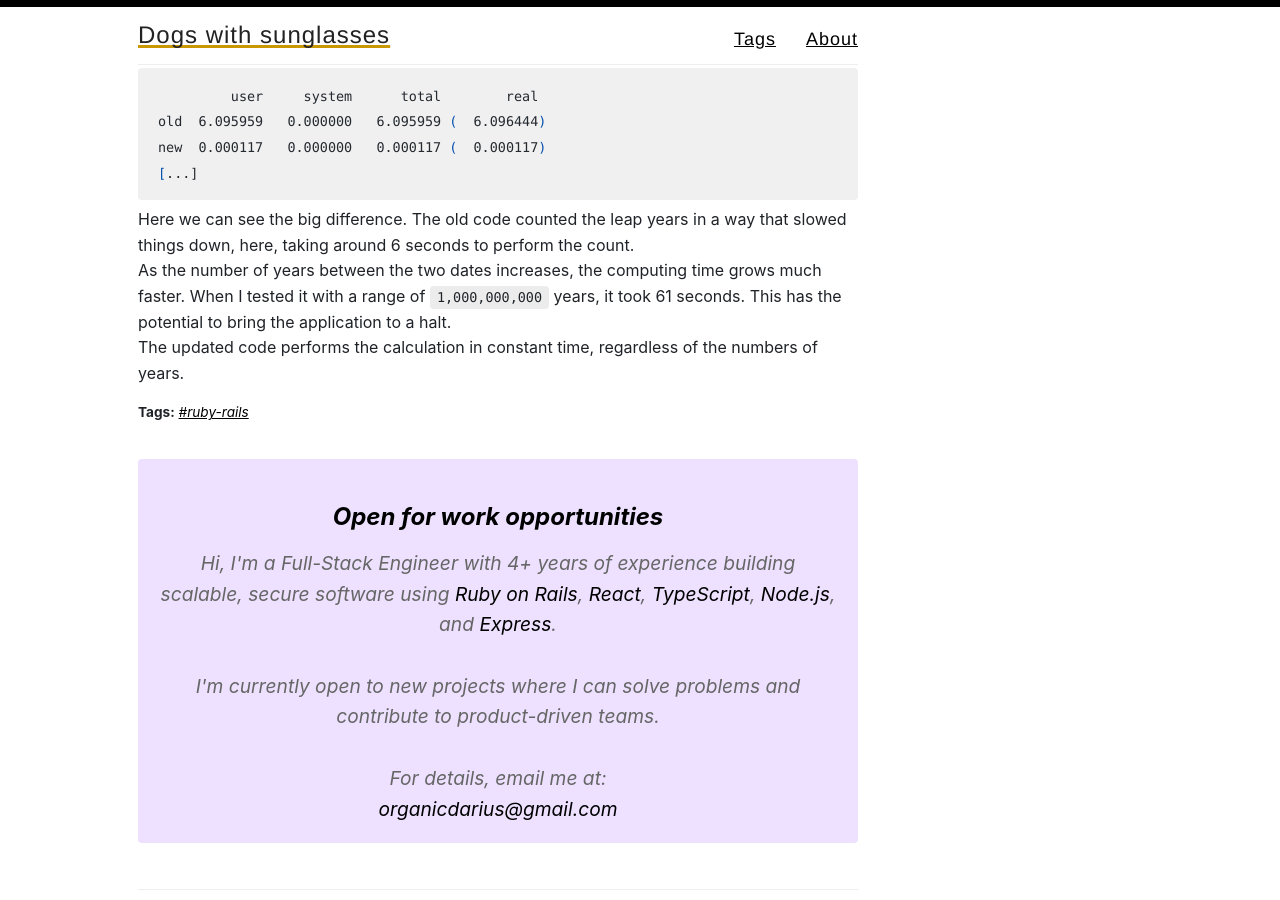
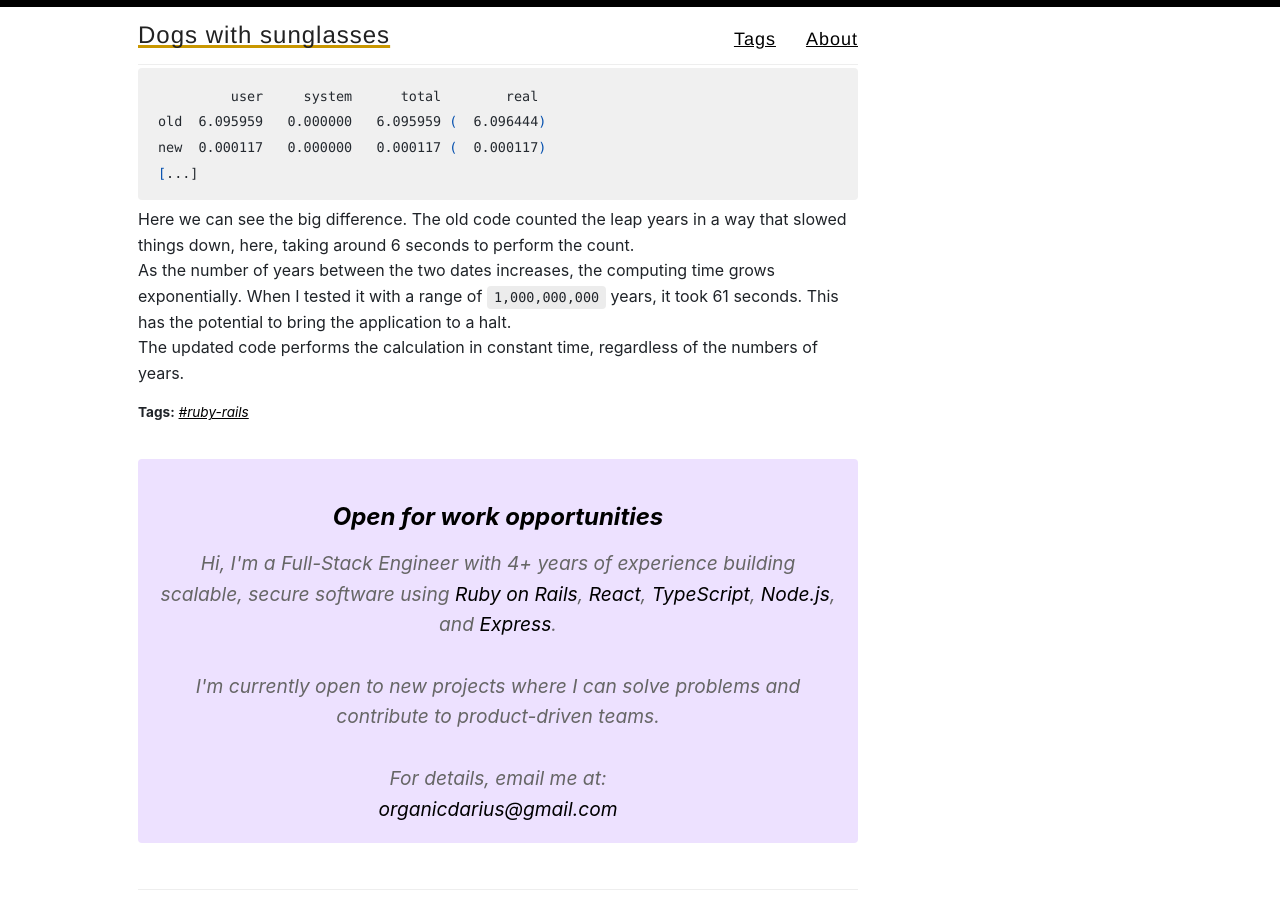
Before and after one commit to panacotar/blog, a Jekyll site: the page built from _posts/2025-04-28-safeguard-against-dos-in-rails-helper.md, in a window 1280 px wide and 900 px high, scrolled down 2235 px. Built offline with Jekyll 4.4.1, drawn with Linux system fonts in a browser that asks for light colours.

Commit message:
Improve text

````diff
--- a/_posts/2025-04-28-safeguard-against-dos-in-rails-helper.md
+++ b/_posts/2025-04-28-safeguard-against-dos-in-rails-helper.md
@@ -90,5 +90,5 @@ new  0.000117   0.000000   0.000117 (  0.000117)
 [...]
 ```
 Here we can see the big difference. The old code counted the leap years in a way that slowed things down, here, taking around 6 seconds to perform the count.
-As the number of years between the two dates increases, the computing time grows much faster. When I tested it with a range of `1,000,000,000` years, it took 61 seconds. This has the potential to bring the application to a halt.
+As the number of years between the two dates increases, the computing time grows exponentially. When I tested it with a range of `1,000,000,000` years, it took 61 seconds. This has the potential to bring the application to a halt.
 The updated code performs the calculation in constant time, regardless of the numbers of years.
````
